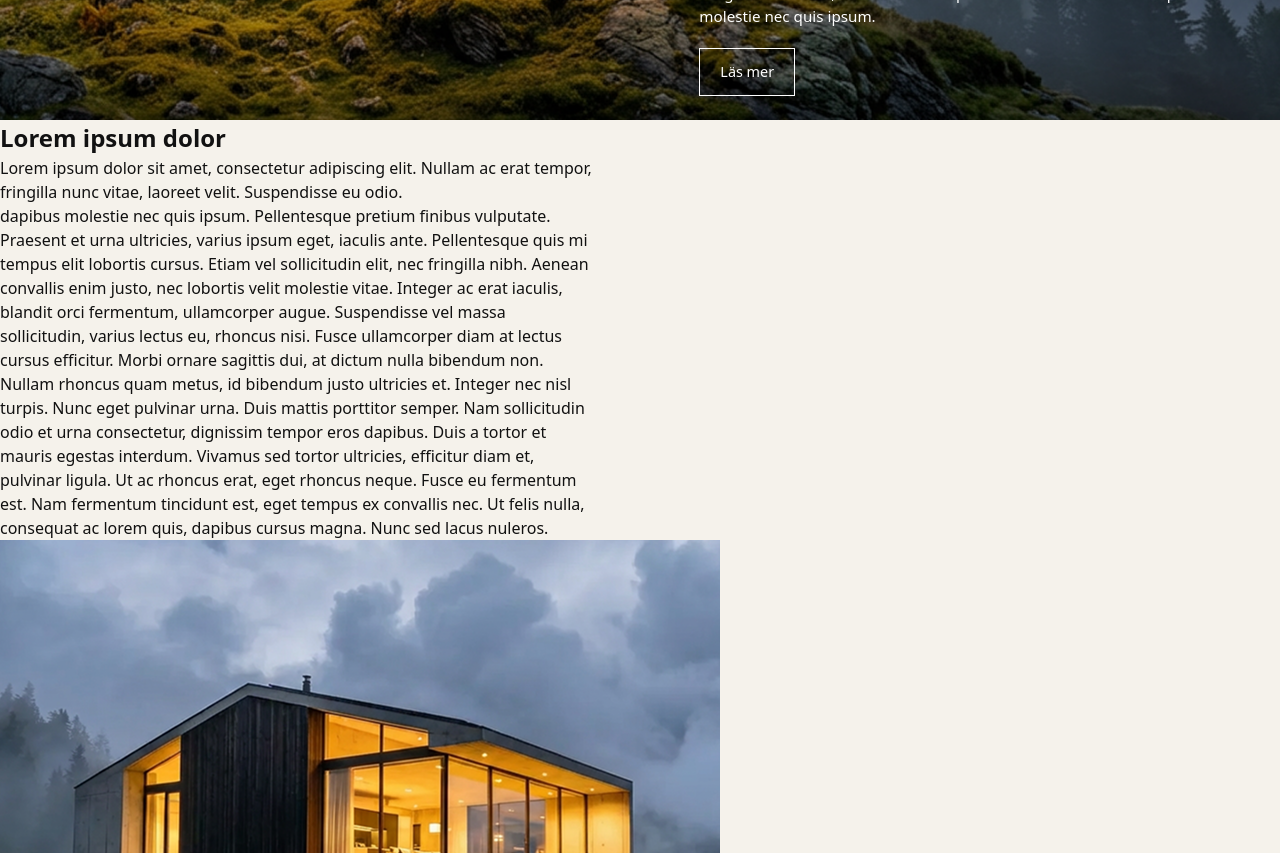
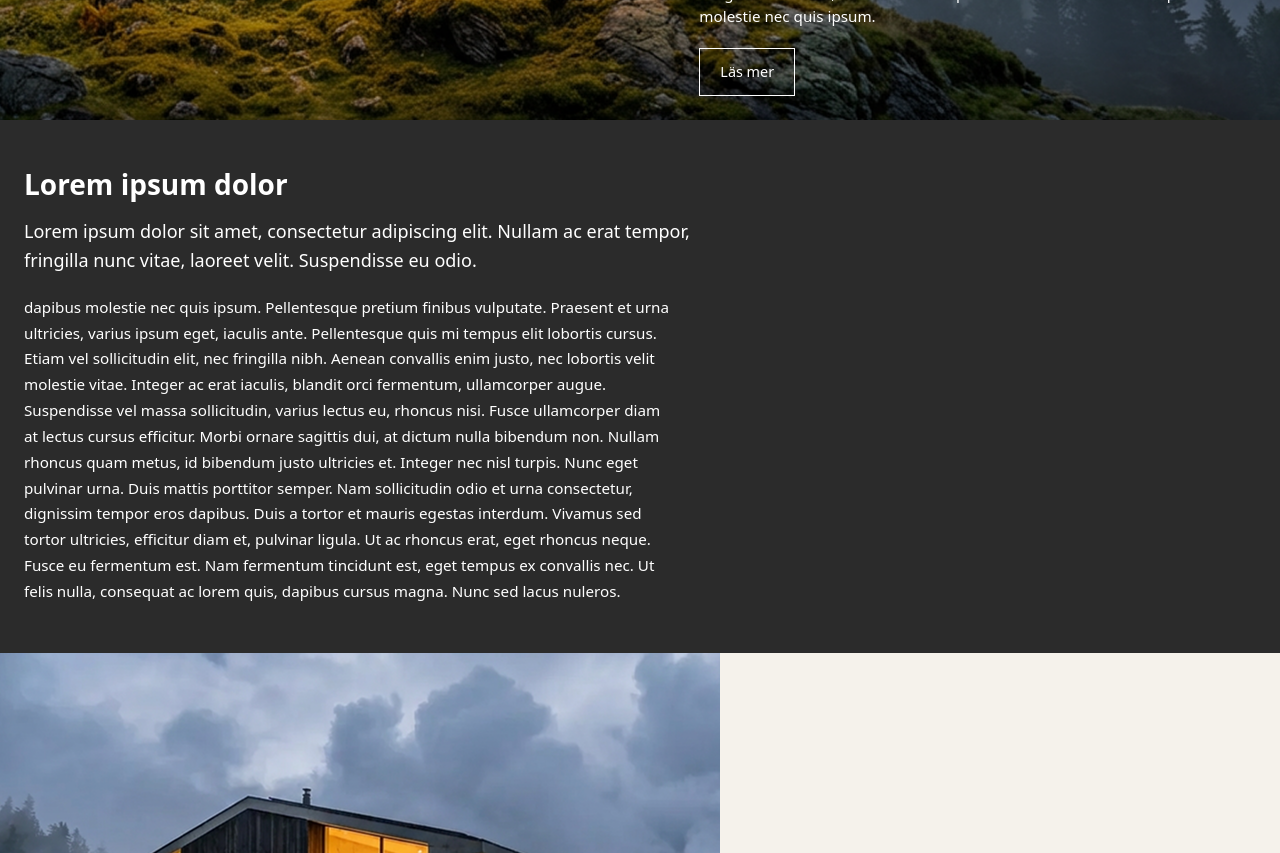
Before and after one commit to JennAnd/house-landing-page, a React (Vite) app: page / in a window 1280 px wide. Shown: the part 500-1353 px from the top of the page. Built offline with nearby package versions, Linux system fonts and the light colour scheme.

Commit message:
add TextSection base styles

```diff
--- a/src/components/TextSection/TextSection.css
+++ b/src/components/TextSection/TextSection.css
@@ -0,0 +1,25 @@
+.text-section {
+  background: #2b2b2b;
+  color: #fff;
+  padding: 3rem 1.5rem;
+}
+
+.text-section-title {
+  font-size: 1.75rem;
+  line-height: 1.2;
+  margin: 0 0 1rem;
+}
+
+.text-section-intro {
+  font-size: 1.125rem;
+  line-height: 1.6;
+  margin: 0 0 1.25rem;
+  max-width: 65ch;
+}
+
+.text-section-body {
+  font-size: 0.95rem;
+  line-height: 1.7;
+  margin: 0;
+  max-width: 75ch;
+}
--- a/src/components/TextSection/TextSection.tsx
+++ b/src/components/TextSection/TextSection.tsx
@@ -1,12 +1,14 @@
+import "./TextSection.css";
+
 function TextSection() {
   return (
-    <section>
-      <h2>Lorem ipsum dolor</h2>
-      <p>
+    <section className="text-section">
+      <h2 className="text-section-title">Lorem ipsum dolor</h2>
+      <p className="text-section-intro">
         Lorem ipsum dolor sit amet, consectetur adipiscing elit. Nullam ac erat
         tempor, fringilla nunc vitae, laoreet velit. Suspendisse eu odio.
       </p>
-      <p>
+      <p className="text-section-body">
         dapibus molestie nec quis ipsum. Pellentesque pretium finibus vulputate.
         Praesent et urna ultricies, varius ipsum eget, iaculis ante.
         Pellentesque quis mi tempus elit lobortis cursus. Etiam vel sollicitudin
```
